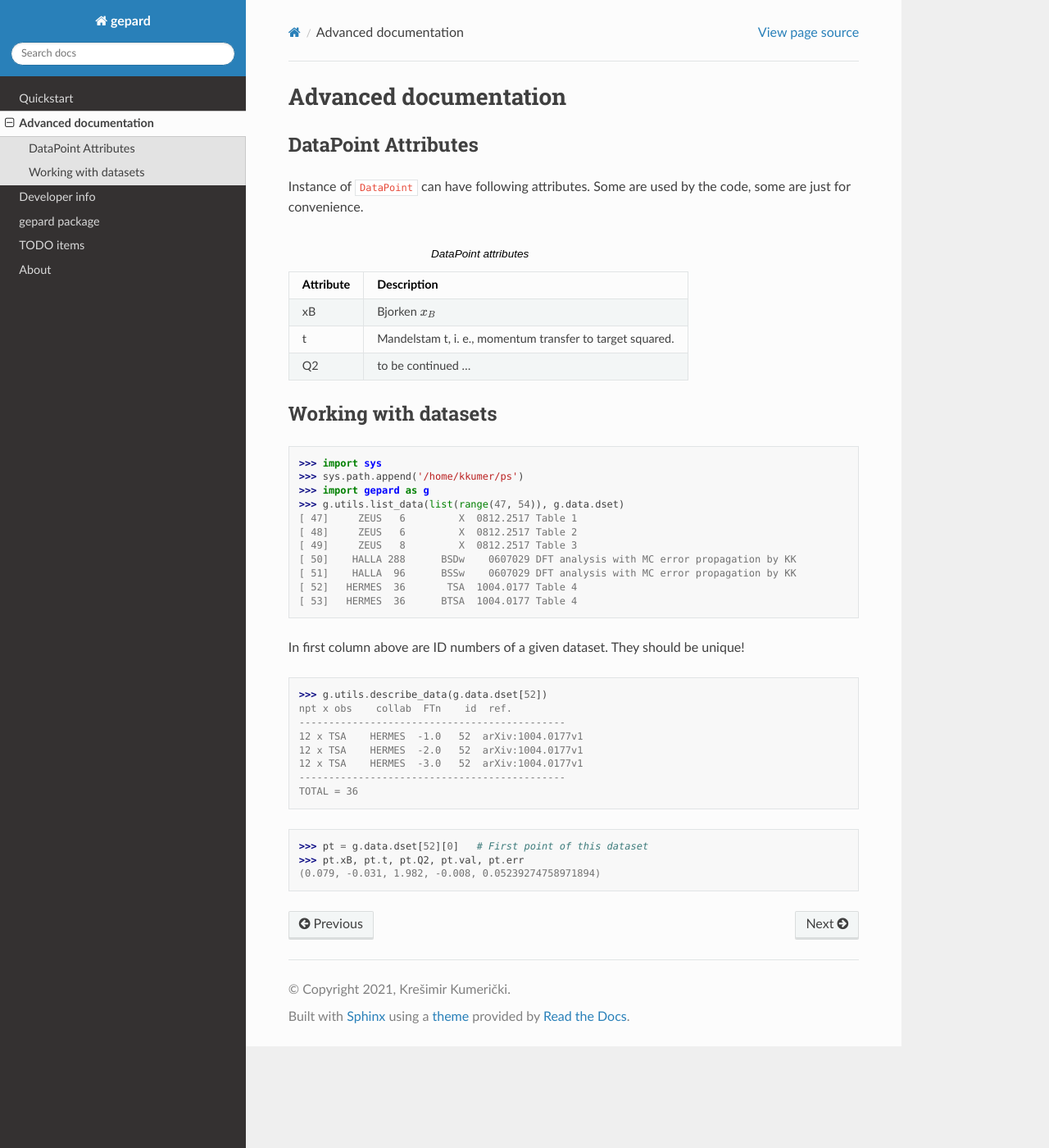
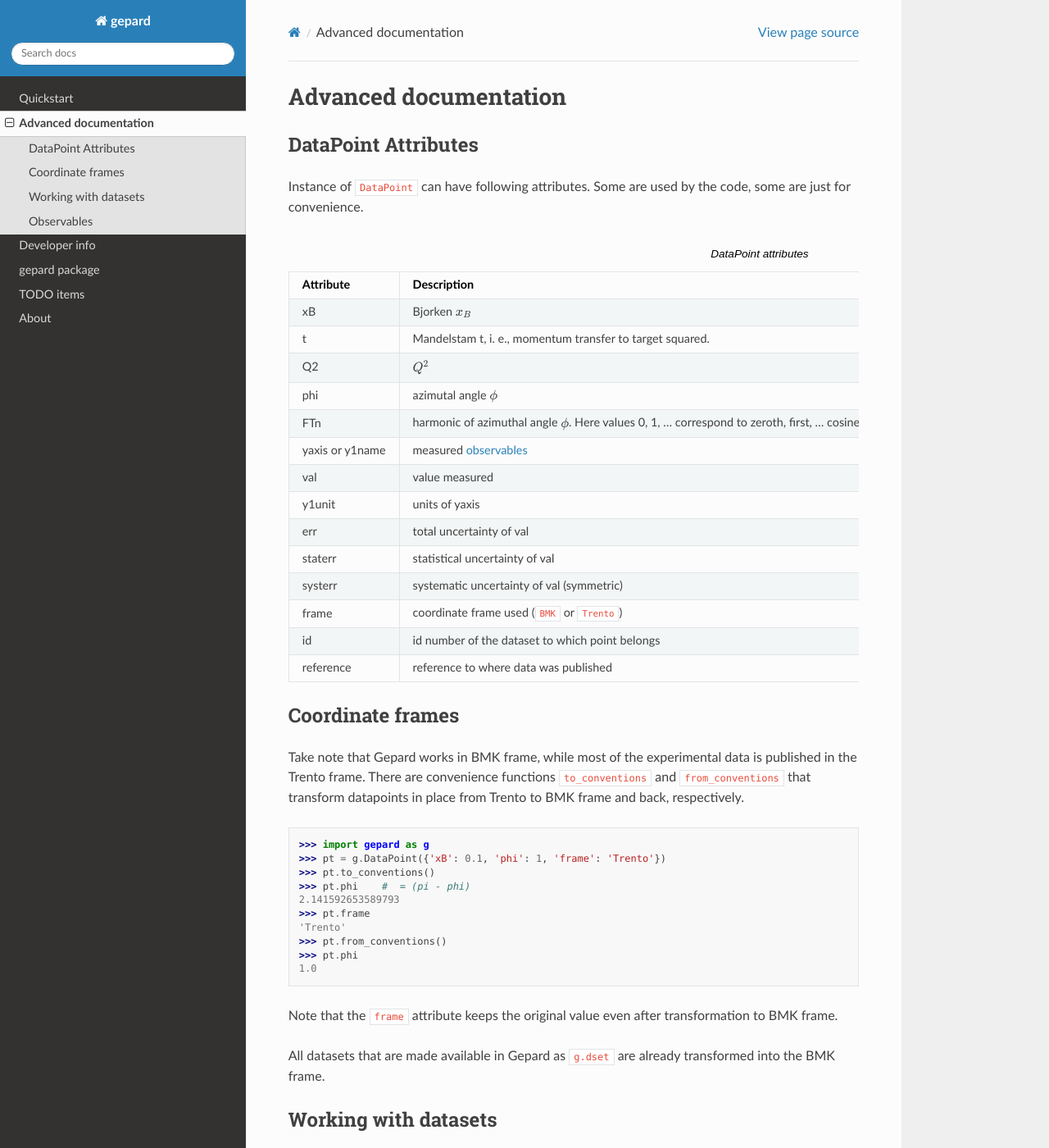
Before and after one commit to kkumer/gepard, a Sphinx documentation site: the page built from docs/source/advanced.rst, in a window 1280 px wide and 1400 px high. Shown: the whole window at 82% size. Built offline with Sphinx 7.4.7 and the Read the Docs theme 2.0.0, drawn with Linux system fonts in a browser that asks for light colours; pages that are not in the unit, such as notebooks, are missing from menus; some of the changed text lies outside the part shown.

Commit message:
wrote some docs

```diff
--- a/docs/source/advanced.rst
+++ b/docs/source/advanced.rst
@@ -21,7 +21,57 @@ are used by the code, some are just for convenience.
    * - t
      - Mandelstam t, i. e., momentum transfer to target squared.
    * - Q2
-     -  to be continued ...
+     -  :math:`Q^2`
+   * - phi
+     -  azimutal angle :math:`\phi`
+   * - FTn
+     -  harmonic of azimuthal angle :math:`\phi`. Here values 0, 1, ... correspond to zeroth, first,  ... cosine harmonics, while -1, -2, ... correspond to first, second, ... sine harmonics.
+   * - yaxis or y1name
+     - measured :ref:`observables<observables>`
+   * - val
+     - value measured
+   * - y1unit
+     - units of yaxis
+   * - err
+     - total uncertainty of val
+   * - staterr
+     - statistical uncertainty of val
+   * - systerr
+     - systematic uncertainty of val (symmetric)
+   * - frame
+     - coordinate frame used (``BMK`` or ``Trento``)
+   * - id
+     - id number of the dataset to which point belongs
+   * - reference
+     - reference to where data was published
+
+
+Coordinate frames
+-----------------
+
+Take note that Gepard works in BMK frame, while most of the experimental
+data is published in the Trento frame. There are convenience functions
+``to_conventions`` and ``from_conventions`` that transform datapoints
+in place from Trento to BMK frame and back, respectively.
+
+.. code-block:: python
+
+   >>> import gepard as g
+   >>> pt = g.DataPoint({'xB': 0.1, 'phi': 1, 'frame': 'Trento'})
+   >>> pt.to_conventions()
+   >>> pt.phi    #  = (pi - phi)
+   2.141592653589793
+   >>> pt.frame
+   'Trento'
+   >>> pt.from_conventions()
+   >>> pt.phi
+   1.0
+
+Note that the ``frame`` attribute keeps the original value even after
+transformation to BMK frame.
+
+All datasets that are made available in Gepard as ``g.dset`` are already
+transformed into the BMK frame.
 
 
 
@@ -32,10 +82,7 @@ Working with datasets
 
 .. code-block:: python
 
-   >>> import sys
-   >>> sys.path.append('/home/kkumer/ps')
-   >>> import gepard as g
-   >>> g.utils.list_data(list(range(47, 54)), g.data.dset)
+   >>> g.list_data(list(range(47, 54)), g.dset)
    [ 47]     ZEUS   6         X  0812.2517 Table 1
    [ 48]     ZEUS   6         X  0812.2517 Table 2
    [ 49]     ZEUS   8         X  0812.2517 Table 3
@@ -49,7 +96,7 @@ In first column above are ID numbers of a given dataset. They should be unique!
 
 .. code-block:: python
 
-   >>> g.utils.describe_data(g.data.dset[52])
+   >>> g.describe_data(g.dset[52])
    npt x obs    collab  FTn    id  ref.
    ---------------------------------------------
    12 x TSA    HERMES  -1.0   52  arXiv:1004.0177v1
@@ -61,6 +108,74 @@ In first column above are ID numbers of a given dataset. They should be unique!
 
 .. code-block:: python
 
-   >>> pt = g.data.dset[52][0]   # First point of this dataset
+   >>> pt = g.dset[52][0]   # First point of this dataset
    >>> pt.xB, pt.t, pt.Q2, pt.val, pt.err
    (0.079, -0.031, 1.982, -0.008, 0.05239274758971894)
+
+
+There are some plotting routines available for inspection of data and
+comparison with theory. First, there is a universal ``jbod`` ("just a bunch
+of data") routine that plots any dataset, alone or with theory prediction lines.
+For example, ZEUS cross section data (``id=49``) from the table above:
+
+.. plot::
+   :include-source:
+
+   >>> import gepard as g
+   >>> import gepard.plots
+   >>> from gepard.fits import th_KM15, th_KM10b
+   >>> gepard.plots.jbod(points=g.dset[49], lines=[th_KM15, th_KM10b]).show()
+
+
+Also, for some datasets there are dedicated plots, like
+
+.. plot::
+   :include-source:
+
+   >>> import gepard.plots
+   >>> from gepard.fits import th_KM15, th_KM10b
+   >>> gepard.plots.H1ZEUS(lines=[th_KM15, th_KM10b]).show()
+
+.. _observables:
+
+Observables
+-----------
+
+Following observables are implemented in gepard. They can be used
+as methods of theory objects, or ``yaxis`` attributes of datapoints.
+
+.. list-table:: Observables
+   :header-rows: 1
+
+   * - Name
+     - Description
+   * - XS
+     - Cross-section
+   * - BSS
+     - beam spin sum a.k.a helicity independent XS
+   * - BSSw
+     - BSS weighted by BH propagator
+   * - BSD
+     - beam spin difference a.k.a helicity dependent XS
+   * - BSDw
+     - BSD weighted by BH propagator
+   * - BCA
+     - beam charge asymmetry
+   * - BSA
+     - beam spin asymmetry
+   * - ALUI
+     - beam spin asymmetry, interference part
+   * - ALUDVCS
+     - beam spin asymmetry, DVCS part
+   * - TSA
+     - (longitudinal) target spin asymmetry
+   * - AUTI
+     - transversal target spin asymmetry, interference part
+   * - AUTDVCS
+     - transversal target spin asymmetry, DVCS part
+   * - BTSA
+     - beam (longitudinal) target double spin asymmetry
+   * - ALTI
+     - beam transversal target double spin asymmetry, interference part
+   * - ALTBHDVCS
+     - beam transversal target double spin asymmetry, BH-DVCS part
--- a/docs/source/conf.py
+++ b/docs/source/conf.py
@@ -28,7 +28,7 @@ copyright = '2021, Krešimir Kumerički'
 author = 'Krešimir Kumerički'
 
 # The full version, including alpha/beta/rc tags
-release = '0.5.0'
+release = '0.9.8'
 
 
 # -- General configuration ---------------------------------------------------
@@ -40,6 +40,7 @@ extensions = [
         'sphinx.ext.autodoc',    # Include doc from Python docstrings
         'sphinx.ext.napoleon',   # Pre-process NumPy/Google-style docstrings
         'sphinx.ext.todo',       # Aggregate TODO's from documentation
+        'matplotlib.sphinxext.plot_directive',       # For inline plots
         # 'sphinx.ext.doctest',  # Use nosetest --with-doctest instead
 ]
 
--- a/docs/source/index.rst
+++ b/docs/source/index.rst
@@ -19,6 +19,7 @@ Tool for studying the 3D quark and gluon distributions in the nucleon
 
    quickstart
    advanced
+   datasets
    developer
    gepard
    todo
--- a/src/gepard/__init__.py
+++ b/src/gepard/__init__.py
@@ -12,7 +12,7 @@ from .dis import DIS
 from .dvcs import DVCS, BM10, BMK, BM10ex, BM10tw2, hotfixedBMK
 from .dvmp import DVMP, MellinBarnesTFF
 from .eff import ZeroEFF, DipoleEFF, KellyEFF
-from .fitter import FitterMinuit
+from .fitter import MinuitFitter
 from .gpd import GPD, ConformalSpaceGPD, TestGPD, PWNormGPD
 from .kinematics import tmin, tmax, weight_BH, prepare
 from .qcd import beta, as2pf
```
Also changed, not shown: docs/source/developer.rst (+7 -0 lines), docs/source/gepard.rst (+30 -28 lines), docs/source/quickstart.rst (+45 -11 lines), 4 other files.
